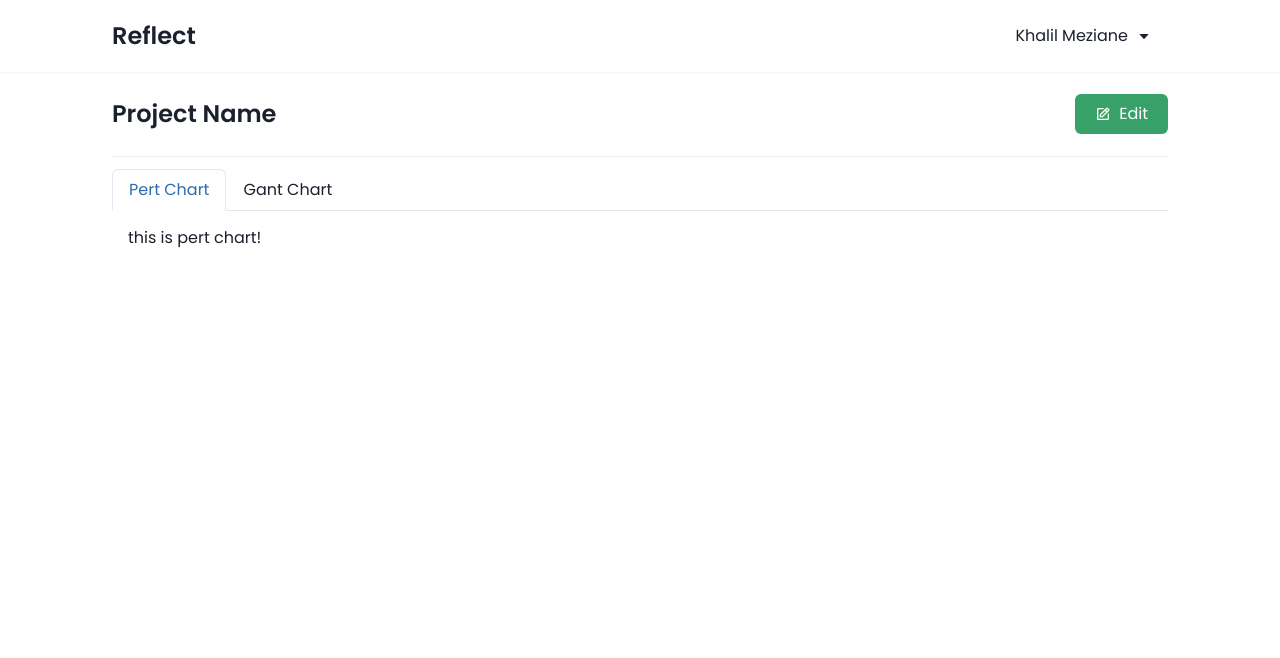
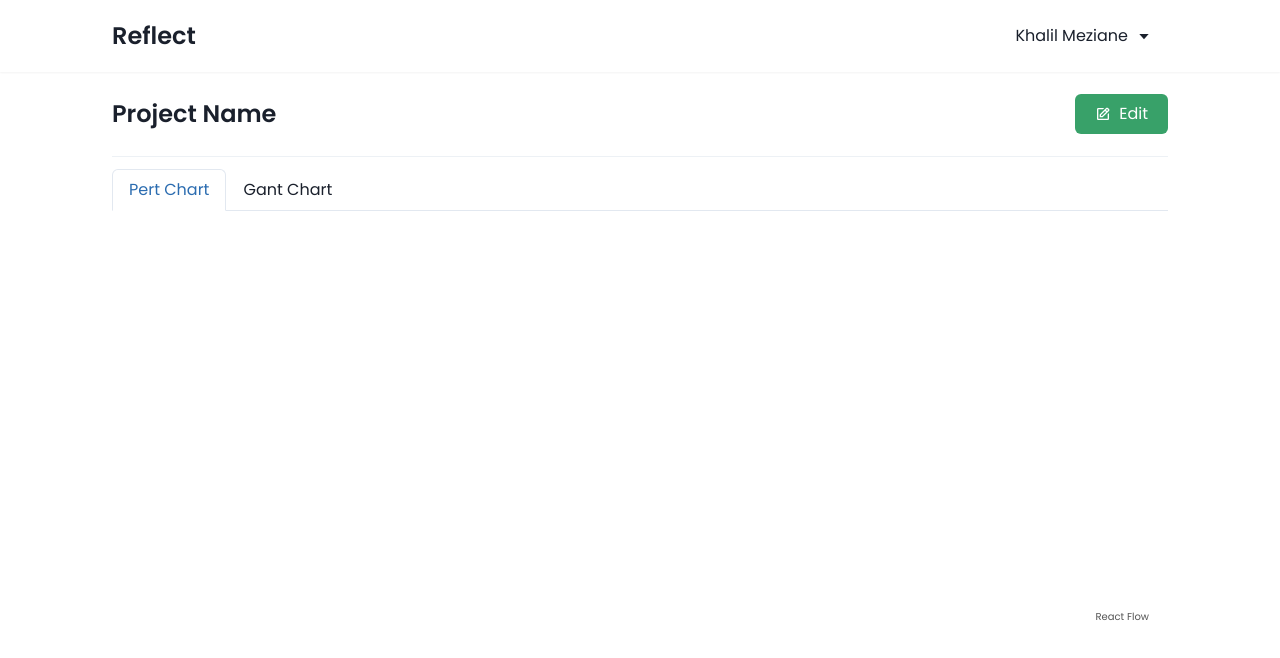
Before and after one commit to KhalilMeziane/Reflect-GLGL-project, a React (Create React App) app: page /dashboard/5 in a window 1280 px wide. Shown: the top 658 px of the page. Built offline with nearby package versions, Linux system fonts and the light colour scheme.

Commit message:
start pert display

```diff
--- a/package.json
+++ b/package.json
@@ -14,12 +14,13 @@
     "framer-motion": "^4.1.17",
     "react": "^17.0.2",
     "react-dom": "^17.0.2",
+    "react-flow-renderer": "^9.7.1",
     "react-helmet": "^6.1.0",
     "react-icons": "^4.3.1",
     "react-router-dom": "^6.1.1",
     "react-scripts": "4.0.3",
     "web-vitals": "^1.1.2",
-    "yup": "^0.32.11"
+    "yup": "^0.32.9"
   },
   "scripts": {
     "start": "react-scripts start",
--- /dev/null
+++ b/src/components/Pert/pertComponent.jsx
@@ -0,0 +1,18 @@
+import React from 'react'
+import { Box, Text, HStack } from '@chakra-ui/react'
+
+export default function PertComponent() {
+    return (
+        <Box bg="gray.500">
+            <HStack>
+                <Text>Tach Name</Text>
+                <Text>duration</Text>
+            </HStack>
+            <HStack>
+                <Text>Tach Name</Text>
+                <Text>duration</Text>
+                Lorem ipsum dolor sit amet consectetur adipisicing elit. Officia voluptatum vero saepe consectetur eum, nisi eaque laudantium velit voluptatibus libero cum ratione vel totam, cupiditate tempore maiores nostrum enim minus asperiores dolore aspernatur? Veniam ipsum doloremque, corporis inventore ut laudantium. Consectetur facilis quibusdam itaque! Explicabo!
+            </HStack>
+        </Box>
+    )
+}
--- /dev/null
+++ b/src/components/Pert/simple.jsx
@@ -0,0 +1,119 @@
+import React from 'react';
+import ReactFlow , { Handle} from 'react-flow-renderer'
+import PertComponent from '../Pert/pertComponent'
+const elements = [
+  {
+    id: 'horizontal-1',
+    sourcePosition: 'right',
+    type: 'input',
+    className: 'dark-node',
+    data: { label: <PertComponent/> },
+    position: { x: 0, y: 80 },
+  },
+  {
+    id: 'horizontal-2',
+    sourcePosition: 'right',
+    targetPosition: 'left',
+    data: { label: 'A Node' },
+    position: { x: 250, y: 0 },
+  },
+  {
+    id: 'horizontal-3',
+    sourcePosition: 'right',
+    targetPosition: 'left',
+    data: { label: 'Node 3' },
+    position: { x: 250, y: 160 },
+  },
+  {
+    id: 'horizontal-4',
+    sourcePosition: 'right',
+    targetPosition: 'left',
+    data: { label: 'Node 4' },
+    position: { x: 500, y: 0 },
+  },
+  {
+    id: 'horizontal-5',
+    sourcePosition: 'top',
+    targetPosition: 'bottom',
+    data: { label: 'Node 5' },
+    position: { x: 500, y: 100 },
+  },
+  {
+    id: 'horizontal-6',
+    sourcePosition: 'bottom',
+    targetPosition: 'top',
+    data: { label: 'Node 6' },
+    position: { x: 500, y: 230 },
+  },
+  {
+    id: 'horizontal-7',
+    sourcePosition: 'right',
+    targetPosition: 'left',
+    data: { label: 'Node 7' },
+    position: { x: 750, y: 50 },
+  },
+  {
+    id: 'horizontal-8',
+    sourcePosition: 'right',
+    targetPosition: 'left',
+    data: { label: 'Node 8' },
+    position: { x: 750, y: 300 },
+  },
+
+  {
+    id: 'horizontal-e1-2',
+    source: 'horizontal-1',
+    type: 'smoothstep',
+    target: 'horizontal-2',
+    animated: true,
+  },
+  {
+    id: 'horizontal-e1-3',
+    source: 'horizontal-1',
+    type: 'smoothstep',
+    target: 'horizontal-3',
+    animated: true,
+  },
+  {
+    id: 'horizontal-e1-4',
+    source: 'horizontal-2',
+    type: 'smoothstep',
+    target: 'horizontal-4',
+    label: 'edge label',
+  },
+  {
+    id: 'horizontal-e3-5',
+    source: 'horizontal-3',
+    type: 'smoothstep',
+    target: 'horizontal-5',
+    animated: true,
+  },
+  {
+    id: 'horizontal-e3-6',
+    source: 'horizontal-3',
+    type: 'smoothstep',
+    target: 'horizontal-6',
+    animated: true,
+  },
+  {
+    id: 'horizontal-e5-7',
+    source: 'horizontal-5',
+    type: 'smoothstep',
+    target: 'horizontal-7',
+    animated: true,
+  },
+  {
+    id: 'horizontal-e6-8',
+    source: 'horizontal-6',
+    type: 'smoothstep',
+    target: 'horizontal-8',
+    animated: true,
+  }
+];
+
+// eslint-disable-next-line import/no-anonymous-default-export
+export default () => (
+  <div style={{ height: 400 }}>
+    <ReactFlow elements={elements} />
+  </div>
+);
--- a/src/pages/home.jsx
+++ b/src/pages/home.jsx
@@ -1,11 +1,15 @@
-import React from 'react'
+import React, { useState } from 'react'
 // import { Link } from 'react-router-dom'
 import { Helmet } from 'react-helmet'
 import { Navbar, Header } from '../components/_index'
 import { Box } from '@chakra-ui/react'
 import headerImage from '../assets/images/header2.jpg'
 
+
+
+
 export default function Home() {
+    const [counter,setCounter]= useState(0)
     return (
         <>
             <Helmet>
--- a/src/pages/project.jsx
+++ b/src/pages/project.jsx
@@ -1,18 +1,9 @@
 import React from 'react'
 import { Helmet } from "react-helmet"
 import { AuthNavbar } from '../components/_index'
-import {
-    Box,
-    Text,
-    Divider,
-    Tabs,
-    Tab,
-    TabPanels,
-    TabPanel,
-    TabList,
-    Flex
-} from '@chakra-ui/react'
+import { Box, Text, Divider, Tabs, Tab,  TabPanels, TabPanel, TabList, Flex } from '@chakra-ui/react'
 import { EditProject } from '../components/modals/_index'
+import Test from '../components/Pert/simple'
 
 export default function Project() {
     return (
@@ -34,10 +25,10 @@ export default function Project() {
                     </TabList>
                     <TabPanels>
                         <TabPanel>
-                        <p>this is pert chart!</p>
+                            <Test/>
                         </TabPanel>
                         <TabPanel>
-                        <p>this is gant chart!!</p>
+                            <p>this is gant chart!!</p>
                         </TabPanel>
                     </TabPanels>
                 </Tabs>
```
Also changed, not shown: 1 other file (tests, documents, lock files or other folders).
